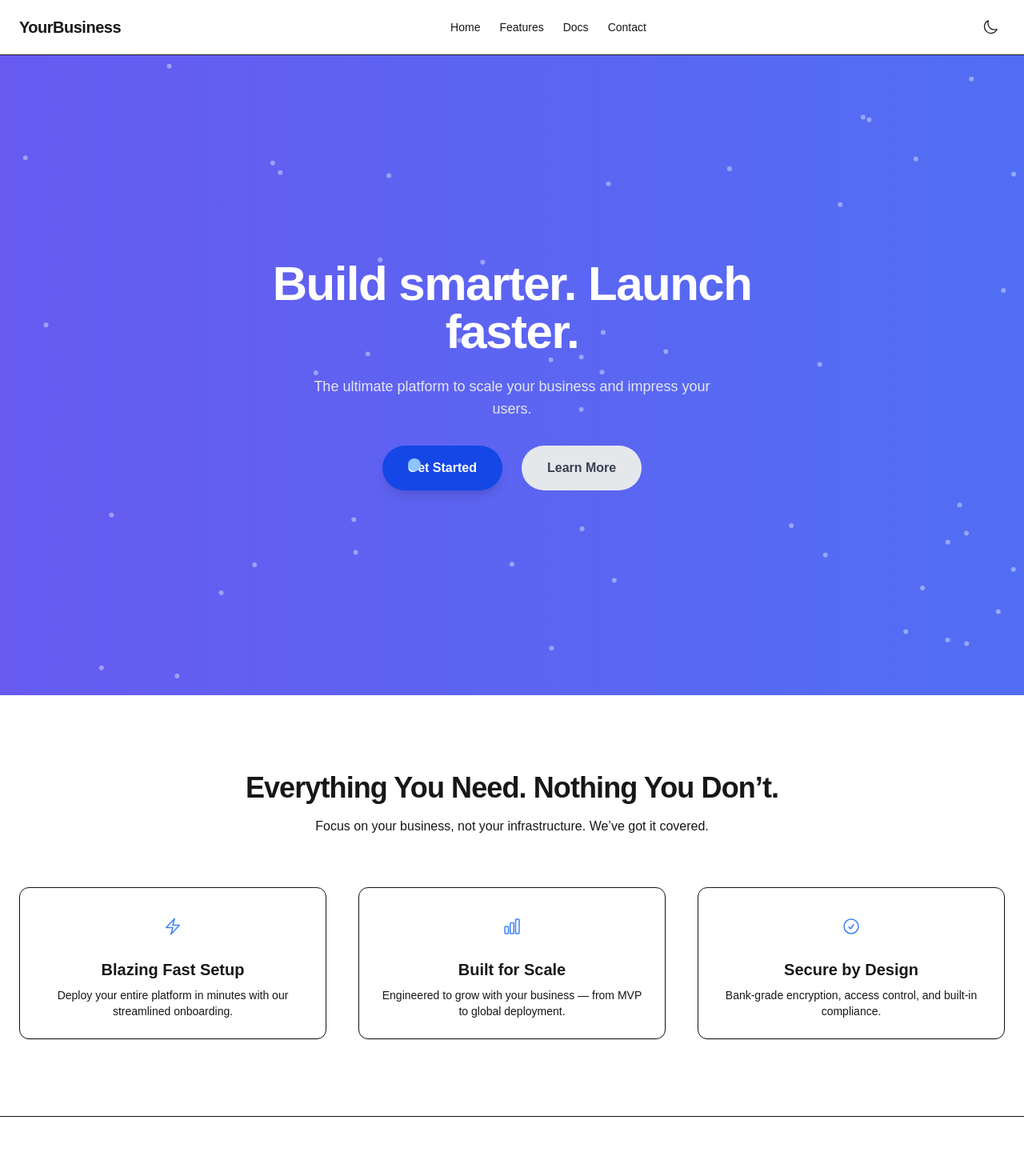
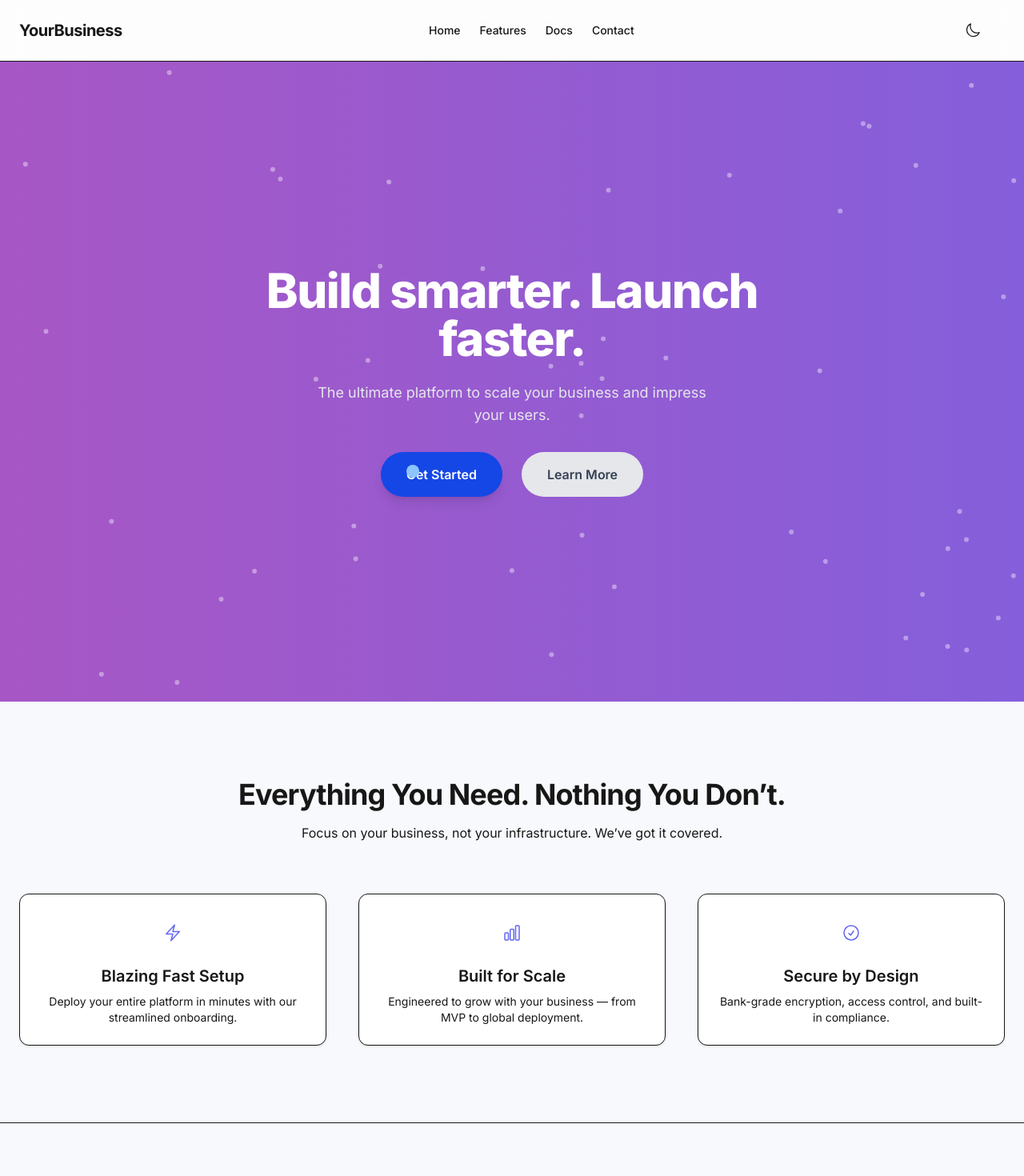
Before and after one commit to obando-ok/my-business-site, a Next.js app: page / in a window 1280 px wide. Shown: the top 1470 px of the page at 80% size. Built offline with nearby package versions, Linux system fonts and the light colour scheme.

Commit message:
Update: Changes to the website

```diff
--- a/src/styles/globals.css
+++ b/src/styles/globals.css
@@ -2,32 +2,36 @@
 @import "tailwindcss";
 
 :root {
-  --background: #ffffff;
-  --foreground: #171717;
-  --primary: #3b82f6; /* Stripe-like blue */
-  --secondary: #9333ea; /* Purple for accents */
+  --background: #f8f9fc; /* Light background color for the main page */
+  --foreground: #171717; /* Dark text color for better contrast */
+  --primary: #6366f1; /* Stripe-like blue for buttons and highlights */
+  --secondary: #ec4899; /* Soft pinkish purple for accents */
+  --gradient-start: #6366f1; /* Starting color for gradient */
+  --gradient-end: #ec4899; /* Ending color for gradient */
+  --button-bg: #6366f1; /* Button background */
+  --button-hover-bg: #4f46e5; /* Button hover color */
 }
 
 @theme inline {
   --color-background: var(--background);
   --color-foreground: var(--foreground);
-  --font-sans: var(--font-geist-sans);
-  --font-mono: var(--font-geist-mono);
+  --font-sans: 'Inter', sans-serif; /* Use 'Inter' font as it closely resembles Stripe's modern typography */
+  --font-mono: 'Menlo', monospace;
 }
 
 @media (prefers-color-scheme: dark) {
   :root {
     --background: #0a0a0a;
     --foreground: #ededed;
-    --primary: #3b82f6; /* Blue */
-    --secondary: #9333ea; /* Purple */
+    --primary: #6366f1;
+    --secondary: #ec4899;
   }
 }
 
 body {
   background: var(--background);
   color: var(--foreground);
-  font-family: Arial, Helvetica, sans-serif;
+  font-family: var(--font-sans);
   margin: 0;
   padding: 0;
   box-sizing: border-box;
@@ -48,41 +52,72 @@ body {
 }
 
 .bg-gradient-animate {
-  background: linear-gradient(270deg, #3b82f6, #9333ea);
+  background: linear-gradient(270deg, var(--gradient-start), var(--gradient-end));
   background-size: 400% 400%;
   animation: gradientAnimation 10s ease infinite;
 }
 
 /* Button Styles */
 button, .button, .cta-button {
-  font-family: 'Inter', sans-serif; /* Ensure the correct font family */
+  font-family: var(--font-sans);
   font-weight: 600;
   cursor: pointer;
-  outline: none; /* Remove outline on focus */
-  border: none; /* Remove any border that may be causing the issue */
-  user-select: none; /* Prevent text selection */
+  outline: none;
+  border: none;
+  user-select: none;
+  padding: 12px 30px;
+  border-radius: 50px;
+  transition: background-color 0.3s ease, transform 0.3s ease, box-shadow 0.3s ease;
 }
 
 button:hover,
 .cta-button:hover {
   transform: scale(1.05);
   box-shadow: 0px 8px 16px rgba(0, 0, 0, 0.2);
-  transition: all 0.3s ease;
 }
 
-/* Remove focus outline for buttons */
 button:focus,
 .cta-button:focus {
-  outline: none !important; /* Force removal of outline */
-  box-shadow: none; /* Remove shadow if focused */
-  border: none !important; /* Ensure no border remains */
+  outline: none;
+  box-shadow: none;
+  border: none;
 }
 
-/* Focus styles for accessibility */
 button:focus-visible,
 .cta-button:focus-visible {
-  outline: none !important; /* Remove outline when the user navigates via keyboard or touch */
+  outline: none;
   box-shadow: none;
+}
+
+/* Primary Button */
+.bg-primary {
+  background-color: var(--primary);
+  color: white;
+  font-weight: bold;
+}
+
+.bg-primary:hover {
+  background-color: var(--button-hover-bg);
+}
+
+/* Secondary Button */
+.bg-secondary {
+  background-color: var(--secondary);
+  color: white;
+  font-weight: bold;
+}
+
+.bg-secondary:hover {
+  background-color: #db2777; /* A darker shade of pinkish red */
+}
+
+/* Global Text Colors */
+.text-primary {
+  color: var(--primary);
+}
+
+.text-secondary {
+  color: var(--secondary);
 }
 
 /* Tailwind Customizations */
@@ -94,15 +129,6 @@ button:focus-visible,
   background-color: var(--secondary);
 }
 
-/* Global Text Colors */
-.text-primary {
-  color: var(--primary);
-}
-
-.text-secondary {
-  color: var(--secondary);
-}
-
 /* Dark Mode */
 body[data-theme="dark"] {
   background-color: var(--background);
```
